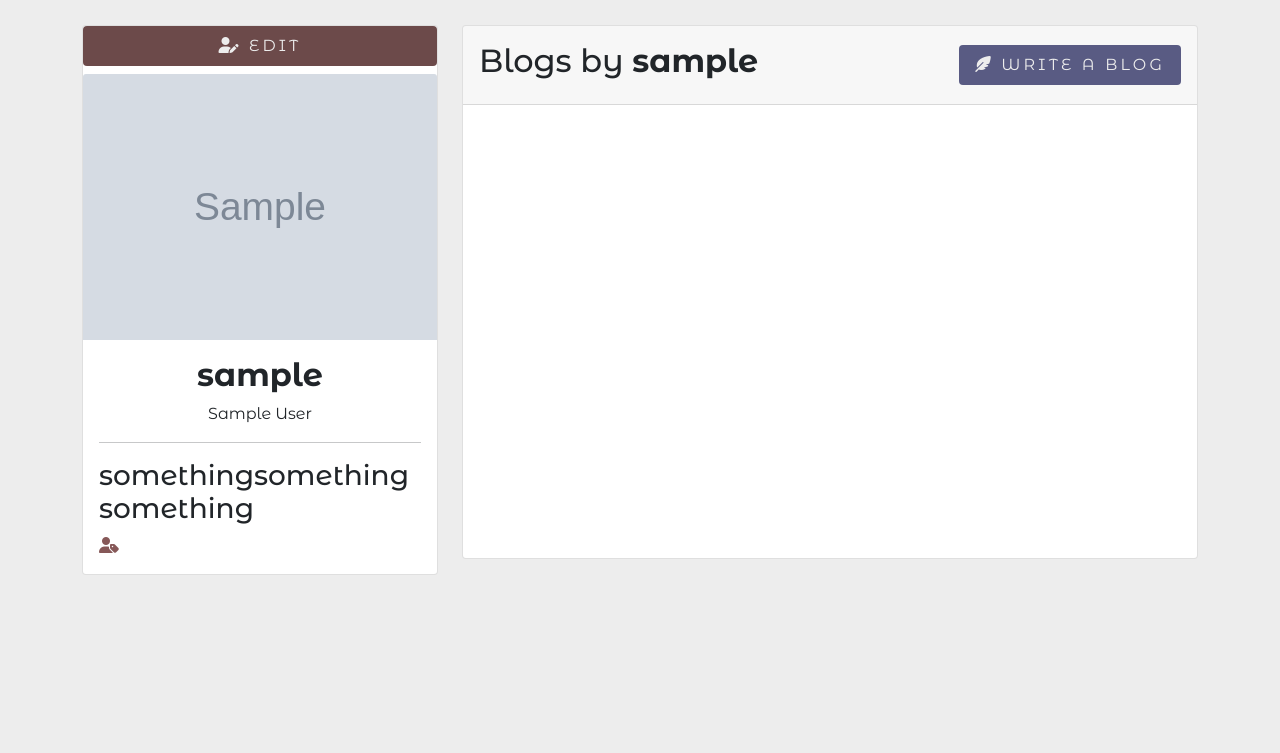
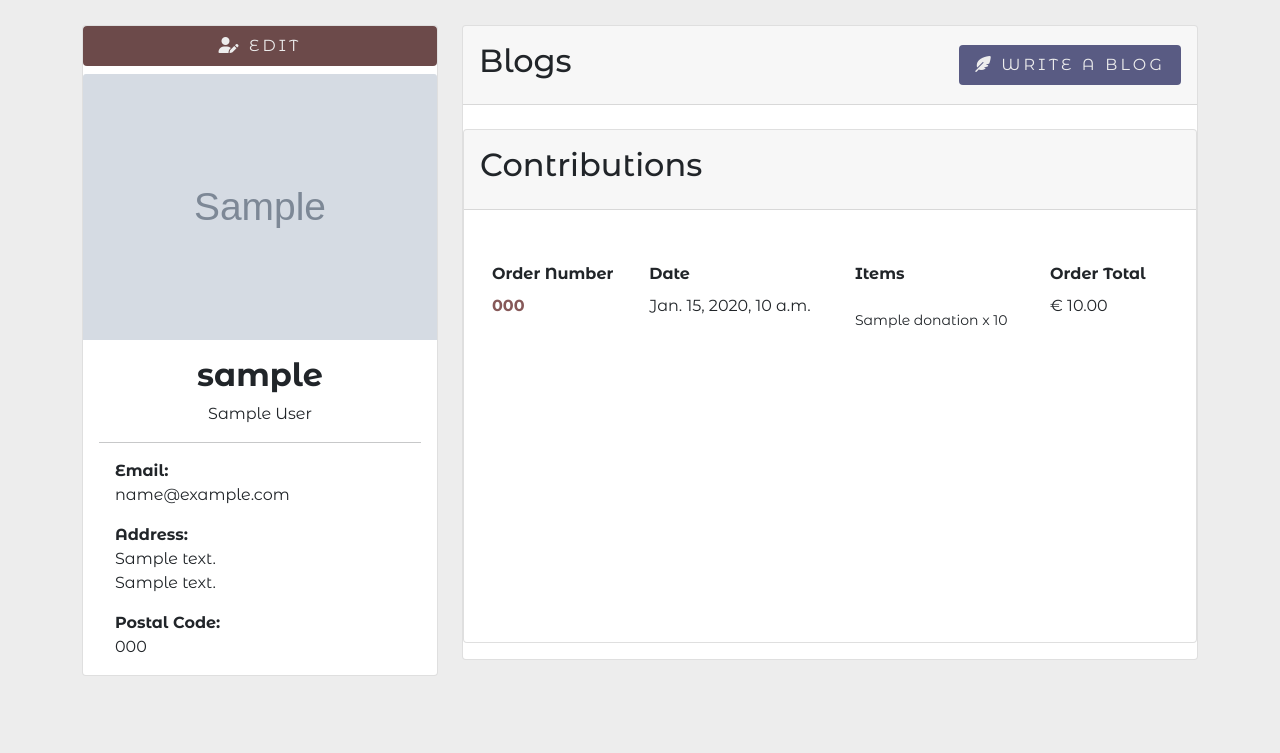
Before and after one commit to finnsterfran/BuddyClubhouse-MS4, a Django app: page /users/account/ in a window 1280 px wide. Shown: the part 159-912 px from the top of the page. Run offline with Django 3.2, Linux system fonts and the light colour scheme; a user stored in the database is signed in; tables that the repository leaves empty hold one stand-in row (values such as "Sample post"); grey boxes marked "Sample" are stand-in pictures; data that the repository does not hold is empty; parts of the project's set-up code (start-up, migrations or seed data) failed here and were passed over; some libraries are stand-ins or nearby versions; some web fonts are replaced.

Commit message:
add order history section to user account page to reflect past orders. add order_history view to users/views.py

```diff
--- a/templates/allauth/account/email.html
+++ b/templates/allauth/account/email.html
@@ -49,7 +49,7 @@
 
     <form method="post" action="{% url 'account_email' %}" class="add_email">
         {% csrf_token %}
-        {{ form.as_p }}
+        {{ form|crispy }}
         <button class="btn button" name="action_add" type="submit">{% trans "Add E-mail" %}</button>
     </form>
   {% endif %}
--- a/templates/allauth/account/password_change.html
+++ b/templates/allauth/account/password_change.html
@@ -4,12 +4,12 @@
 
 {% block head_title %}{% trans "Change Password" %}{% endblock %}
 
-{% block content %}
+{% block inner_content %}
     <h1>{% trans "Change Password" %}</h1>
 
     <form method="POST" action="{% url 'account_change_password' %}" class="password_change">
         {% csrf_token %}
-        {{ form.as_p }}
+        {{ form|crispy }}
         <button type="submit" name="action">{% trans "Change Password" %}</button>
         <a href="{% url 'account_reset_password' %}">{% trans "Forgot Password?" %}</a>
     </form>
--- a/templates/allauth/account/password_reset_from_key.html
+++ b/templates/allauth/account/password_reset_from_key.html
@@ -13,7 +13,7 @@
         {% if form %}
             <form method="POST" action="{{ action_url }}">
                 {% csrf_token %}
-                {{ form.as_p }}
+                {{ form|crispy }}
                 <input class="btn button" type="submit" name="action" value="{% trans 'change password' %}"/>
             </form>
         {% else %}
--- a/templates/allauth/account/password_set.html
+++ b/templates/allauth/account/password_set.html
@@ -9,7 +9,7 @@
 
     <form method="POST" action="{% url 'account_set_password' %}" class="password_set">
         {% csrf_token %}
-        {{ form.as_p }}
+        {{ form|crispy }}
         <input class="btn button" type="submit" name="action" value="{% trans 'Set Password' %}"/>
     </form>
 {% endblock %}
--- a/templates/allauth/account/verified_email_required.html
+++ b/templates/allauth/account/verified_email_required.html
@@ -5,8 +5,9 @@
 {% block head_title %}{% trans "Verify Your E-mail Address" %}{% endblock %}
 
 {% block inner_content %}
+<hr>
 <h1>{% trans "Verify Your E-mail Address" %}</h1>
-
+<hr>
 {% url 'account_email' as email_url %}
 
 <p>{% blocktrans %}This part of the site requires us to verify that
--- a/templates/allauth/openid/base.html
+++ /dev/null
@@ -1 +0,0 @@
-{% extends "socialaccount/base.html" %}
--- a/templates/base.html
+++ b/templates/base.html
@@ -68,7 +68,7 @@
                         </form>
                         <ul class="navbar-nav justify-content-end flex-grow-1 pe-3">
                             <li class="nav-item">
-                              <a class="nav-link active" aria-current="page" href="#">home</a>
+                              <a class="nav-link active" aria-current="page" href="{% url 'home' %}">home</a>
                             </li>
                             <li class="nav-item dropdown">
                               <a class="nav-link dropdown-toggle" href="#" id="offcanvasNavbarDropdown" role="button" data-bs-toggle="dropdown" aria-expanded="false">
@@ -87,9 +87,10 @@
                                 <ul class="dropdown-menu" aria-labelledby="offcanvasNavbarDropdown">
                                   <li><a class="dropdown-item" href="{% url 'dogs' %}">the residents</a></li>
                                   <li><hr class="dropdown-divider"></li>
-                                  <li><a class="dropdown-item" href="#">activities</a></li>
+                                  <li><a class="dropdown-item" href="{% url 'events' %}">activities</a></li>
+
+                                  {% if request.user.is_authenticated %}
                                   <li><hr class="dropdown-divider"></li>
-                                  {% if request.user.is_authenticated %}
                                   <li><a class="dropdown-item" href="{% url 'blogs' %}">the blogboard</a></li>
                                   <li><hr class="dropdown-divider"></li>
                                   <li><a class="dropdown-item" href="{% url 'write_blog' %}">write a blog</a></li>
@@ -103,8 +104,6 @@
                                 <ul class="dropdown-menu" aria-labelledby="offcanvasNavbarDropdown">
                                   {% if request.user.is_authenticated %}
                                   <li><a class="dropdown-item" href="{% url 'account' %}">my account</a></li>
-                                  <li><hr class="dropdown-divider"></li>
-                                  <li><a class="dropdown-item" href="#">book a playdate</a></li>
                                   <li><hr class="dropdown-divider"></li>
                                   <li><a class="dropdown-item" href="{% url 'logout' %}">logout</a></li>
                                   {% else %}
@@ -121,10 +120,6 @@
                                 administration
                                 </a>
                                 <ul class="dropdown-menu" aria-labelledby="offcanvasNavbarDropdown">
-                                    <li><a class="dropdown-item" href="#">appointments</a></li>
-                                    <li><hr class="dropdown-divider"></li>
-                                    <li><a class="dropdown-item" href="#">manage dogs</a></li>
-                                    <li><hr class="dropdown-divider"></li>
                                     <li><a class="dropdown-item" href="{% url 'profiles' %}">user profiles</a></li>
                                 </ul>
                             </li>
--- a/users/templates/users/account.html
+++ b/users/templates/users/account.html
@@ -32,17 +32,19 @@
                     <h2 class="card-title fw-bold text-center">{{ profile.user.username }}</h2>
                     <p class="card-text text-center">{{ profile.first_name|title}} {{ profile.last_name }}</p>
                     <hr>
-                    <h3>somethingsomethingsomething</h3>
-                    <div class="card-link"><a href="{% url 'profile' profile.id %}">
-                        <i class="fas fa-user-tag"></i>
-                    </a></div>
+                    <p class="card-text ps-3"><strong>Email: </strong><br>{{ profile.email }}</p>
+                    <p class="card-text ps-3"><strong>Address:</strong><br>{{ profile.address_line_1 }}<br>{% if profile.address_line_2 %}
+                        {{ profile.address_line_2 }}
+                        {% endif %}</p>
+                    <p class="card-text ps-3"><strong>Postal Code: </strong><br>{{ profile.postal_code }}</p>
+
                 </div>
             </div>
         </div>
         <div class="col-sm-12 col-md-8 col-lg-8 d-flex">
             <div class="card mb-3 flex-fill">
                 <div class="account-header card-header text-center">
-                    <h2 class="card-title text-center py-lg-2 ">Blogs by <strong>{{ profile.user.username }}</strong></h2>
+                    <h2 class="card-title text-center py-lg-2 ">Blogs</h2>
                     <a href="{% url 'write_blog' %}" class="text-center btn button-two">
                     <i class="fas fa-feather-alt"></i> write a blog</a>
                 </div>
@@ -63,6 +65,46 @@
                 </div>
                 <br>
                 {% endfor %}
+                <div class="card mb-3 flex-fill">
+                    <div class="account-header card-header text-center">
+                        <h2 class="card-title text-center py-lg-2 ">Contributions</h2>
+                    </div>
+                    <div class="order-history table-responsive py-5 mx-4">
+                        <table class="table table-sm table-borderless">
+                            <thead>
+                                <tr>
+                                    <th>Order Number</th>
+                                    <th>Date</th>
+                                    <th>Items</th>
+                                    <th>Order Total</th>
+                                </tr>
+                            </thead>
+                            <tbody>
+                                {% for order in orders %}
+                                    <tr>
+                                        <td>
+                                            <a href="{% url 'order_history' order.order_number %}"
+                                                title="{{ order.order_number }}">
+                                                {{ order.order_number|truncatechars:6 }}
+                                            </a>
+                                        </td>
+                                        <td>{{ order.date }}</td>
+                                        <td>
+                                            <ul class="list-unstyled">
+                                                {% for item in order.lineitems.all %}
+                                                <li class="small">
+                                                    {{ item.product.name }} x {{ item.quantity }}
+                                                </li>
+                                                {% endfor %}
+                                            </ul>
+                                        </td>
+                                        <td>€ {{ order.grand_total }}</td>
+                                    </tr>
+                                {% endfor %}
+                            </tbody>
+                        </table>
+                    </div>
+                </div>
             </div>
         </div>
     </div>
--- a/users/urls.py
+++ b/users/urls.py
@@ -9,4 +9,5 @@ urlpatterns = [
     path('profile/<str:pk>/', views.profile, name='profile'),
     path('account/', views.userAccount, name='account'),
     path('edit_account', views.edit_account, name='edit_account'),
+    path('order_history/<order_number>/', views.order_history, name='order_history'),
 ]
--- a/users/views.py
+++ b/users/views.py
@@ -7,6 +7,7 @@ from django.contrib.auth.models import User
 from .models import Profile
 from blogboard.models import Blog
 from .forms import CustomUserCreationForm, ProfileForm
+from checkout.models import Order
 
 
 def userLogin(request):
@@ -110,10 +111,12 @@ def userAccount(request):
     """
     profile = request.user.profile
     theBlogs = profile.blog_set.all()
+    orders = profile.orders.all()
 
     context = {
         'profile': profile,
         'blogs': theBlogs,
+        'orders': orders,
     }
     return render(request, 'users/account.html', context)
 
@@ -138,3 +141,19 @@ def edit_account(request):
         'form': form,
     }
     return render(request, 'users/profile_form.html', context)
+
+
+def order_history(request, order_number):
+    order = get_object_or_404(Order, order_number=order_number)
+
+    messages.info(request, (
+        f'This is a past confirmation for order number {order_number}.'
+        'A confirmation email was sent on the order date.'
+    ))
+
+    template = 'checkout/checkout_success.html'
+    context = {
+        'order': order,
+        'from_account': True,
+    }
+    return render(request, template, context)
```
Also changed, not shown: templates/allauth/openid/login.html (deleted, +0 -18 lines), templates/allauth/tests/test_403_csrf.html (deleted, +0 -2 lines), media/profiles/C0FAAED7-1B18-4429-93FF-401027DB1FFD.JPG (added).
